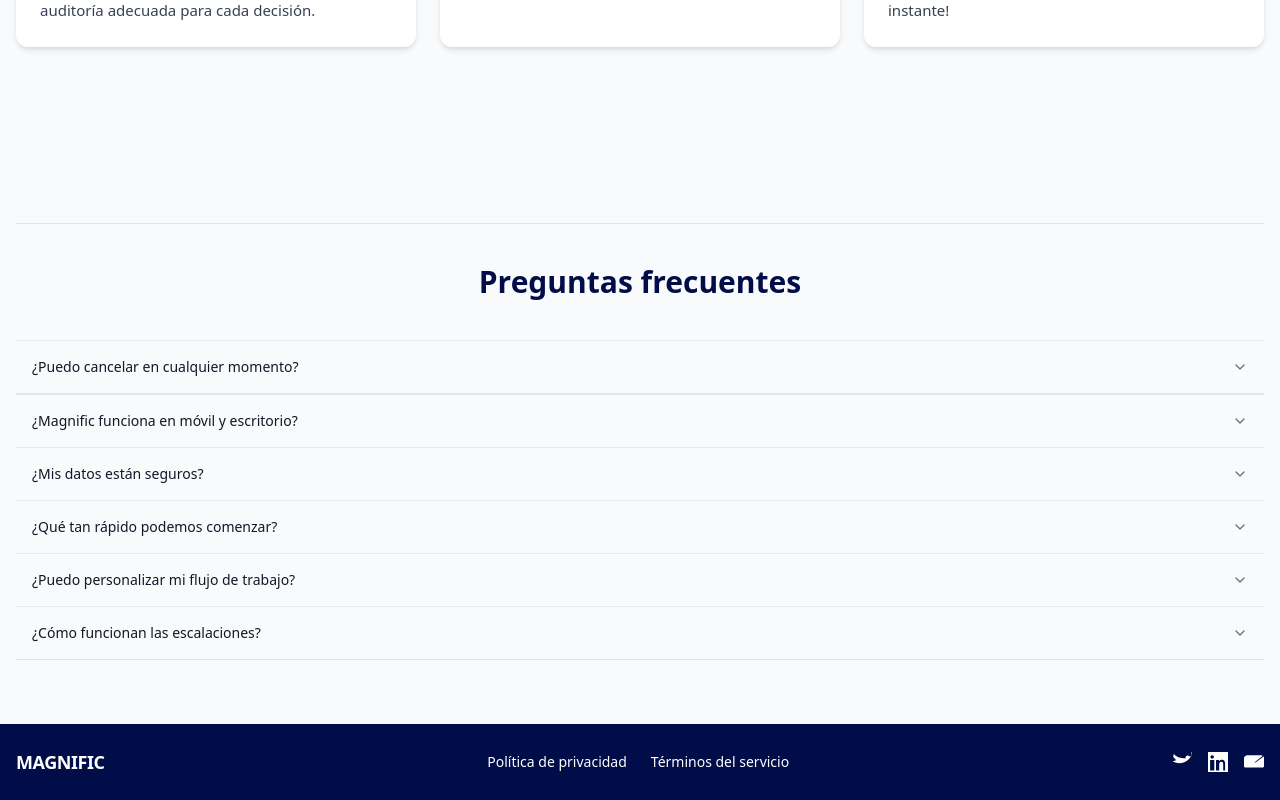
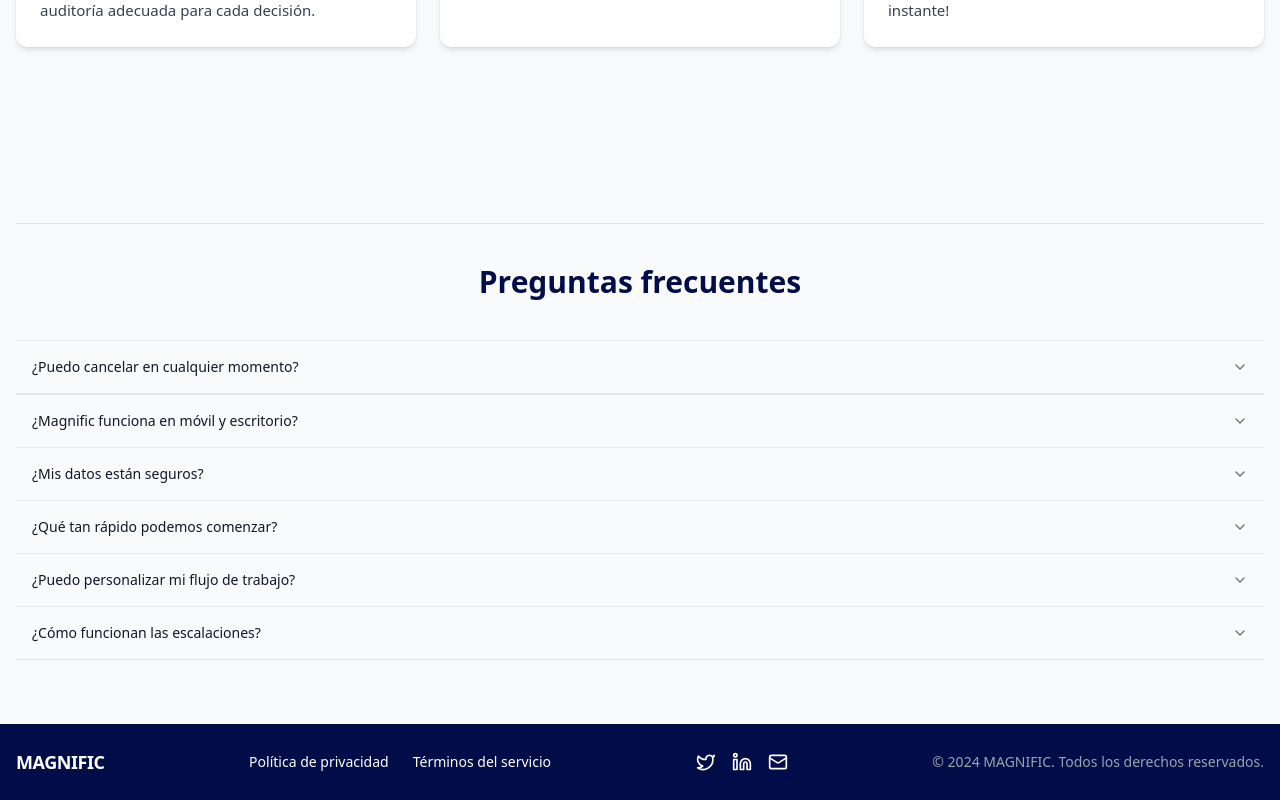
Before and after one commit to ialmanzaj/approv-landing, a React (Vite) app: page / in a window 1280 px wide. Shown: the part 1973-2773 px from the top of the page. Built offline with nearby package versions, Linux system fonts and the light colour scheme; a web font is replaced by a local one.

Commit message:
feat: improve footer

```diff
--- a/src/App.tsx
+++ b/src/App.tsx
@@ -12,7 +12,10 @@ import {
   FileUp,
   FileText,
   Link as LinkIcon,
-  Save
+  Save,
+  Twitter,
+  Linkedin,
+  Mail
 } from 'lucide-react';
 
 // Minimal placeholder SVG for icons
@@ -232,16 +235,17 @@ function App() {
           </div>
           <div className="flex gap-4">
             {/* Social icon placeholders */}
-            <a href="#" aria-label="Twitter" className="hover:opacity-70 transition-opacity duration-200 ease-in-out">
-              <svg width={20} height={20} fill="currentColor" className="text-white"><path d="M19.6,4.6c-0.5,0.2-0.9,0.3-1.4,0.4c0.5-0.3,0.9-0.8,1.1-1.3c-0.5,0.3-1,0.6-1.6,0.7c-0.5-0.5-1.3-0.8-2-0.8 c-1.5,0-2.5,1.4-2.2,2.8C7.7,6.2,4.1,4.5,1.7,1.9c-0.4,0.7-0.2,1.5,0.4,2c-0.4,0-0.7-0.1-1-0.3C1.1,5.3,2,6.3,3.3,6.6 c-0.3,0.1-0.6,0.1-0.8,0c0.2,0.7,0.9,1.2,1.7,1.2C3.2,8.8,2.3,9.1,1.4,9.1c-0.3,0-0.5,0-0.8-0.1C2.1,10.4,4.6,11.2,7.3,11.2 c8.5,0,13.2-7,12.9-13.4C18.4,5.2,19,5,19.6,4.6z"/></svg>
+            <a href="#" aria-label="Twitter" className="transition-all duration-200 ease-in-out hover:opacity-70 hover:scale-110">
+              <Twitter className="w-5 h-5 text-white" strokeWidth={2} />
             </a>
-            <a href="#" aria-label="LinkedIn" className="hover:opacity-70 transition-opacity duration-200 ease-in-out">
-              <svg width={20} height={20} fill="currentColor" className="text-white"><path d="M18.4 18.4h-3.2v-5.6c0-1.3 0-3-1.8-3-1.8 0-2.2 1.4-2.2 2.8v5.8H8V7.9h3v1.4h0c0.4-0.8 1.3-1.6 2.7-1.6 2.9 0 3.4 1.9 3.4 4.3V18.4zM4.2 6.6c-1 0-1.7-0.8-1.7-1.7 0-1 0.7-1.7 1.7-1.7s1.7 0.8 1.7 1.7c0 0.9-0.7 1.7-1.7 1.7zM6.3 18.4H2.1V7.9h4.2V18.4zM20 0H0v20h20V0z"/></svg>
+            <a href="#" aria-label="LinkedIn" className="transition-all duration-200 ease-in-out hover:opacity-70 hover:scale-110">
+              <Linkedin className="w-5 h-5 text-white" strokeWidth={2} />
             </a>
-            <a href="#" aria-label="Email" className="hover:opacity-70 transition-opacity duration-200 ease-in-out">
-              <svg width={20} height={20} fill="currentColor" className="text-white"><path d="M1.4,4.1l8.3,6.1c0.6,0.5,1.5,0.5,2.1,0l8.3-6.1C19.6,4.7,20,5.4,20,6.1v7.8c0,1-0.7,1.7-1.7,1.7H1.7C0.7,15.6,0,14.9,0,13.9V6.1C0,5.4,0.4,4.7,1.4,4.1z M10,10.7L1.4,4.1C1.7,3.6,2.5,3.2,3.3,3.2h13.4c0.8,0,1.6,0.4,1.9,0.9L10,10.7z"/></svg>
+            <a href="#" aria-label="Email" className="transition-all duration-200 ease-in-out hover:opacity-70 hover:scale-110">
+              <Mail className="w-5 h-5 text-white" strokeWidth={2} />
             </a>
           </div>
+          <div className="text-sm text-gray-400">© 2024 MAGNIFIC. Todos los derechos reservados.</div>
         </div>
       </footer>
     </div>
```
